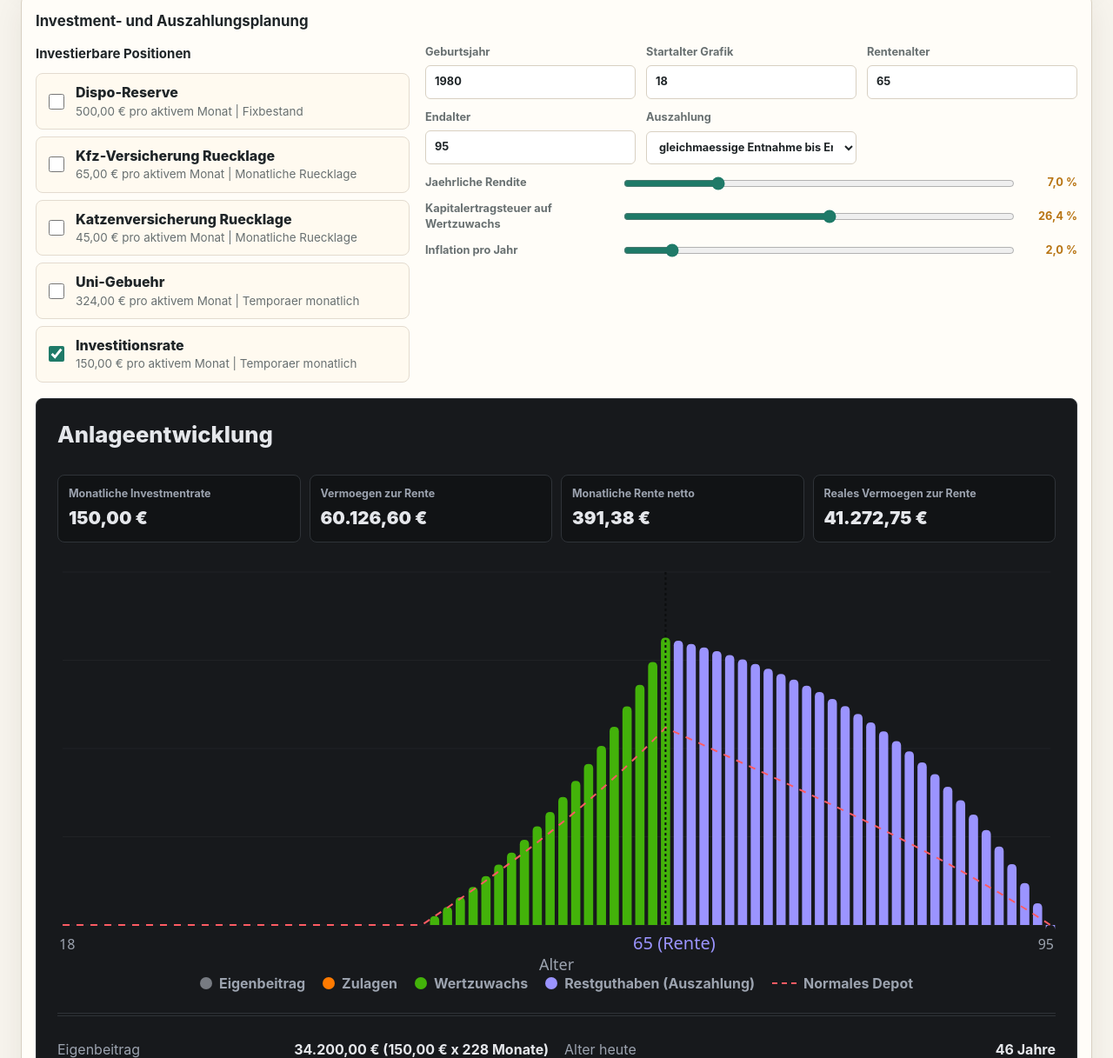
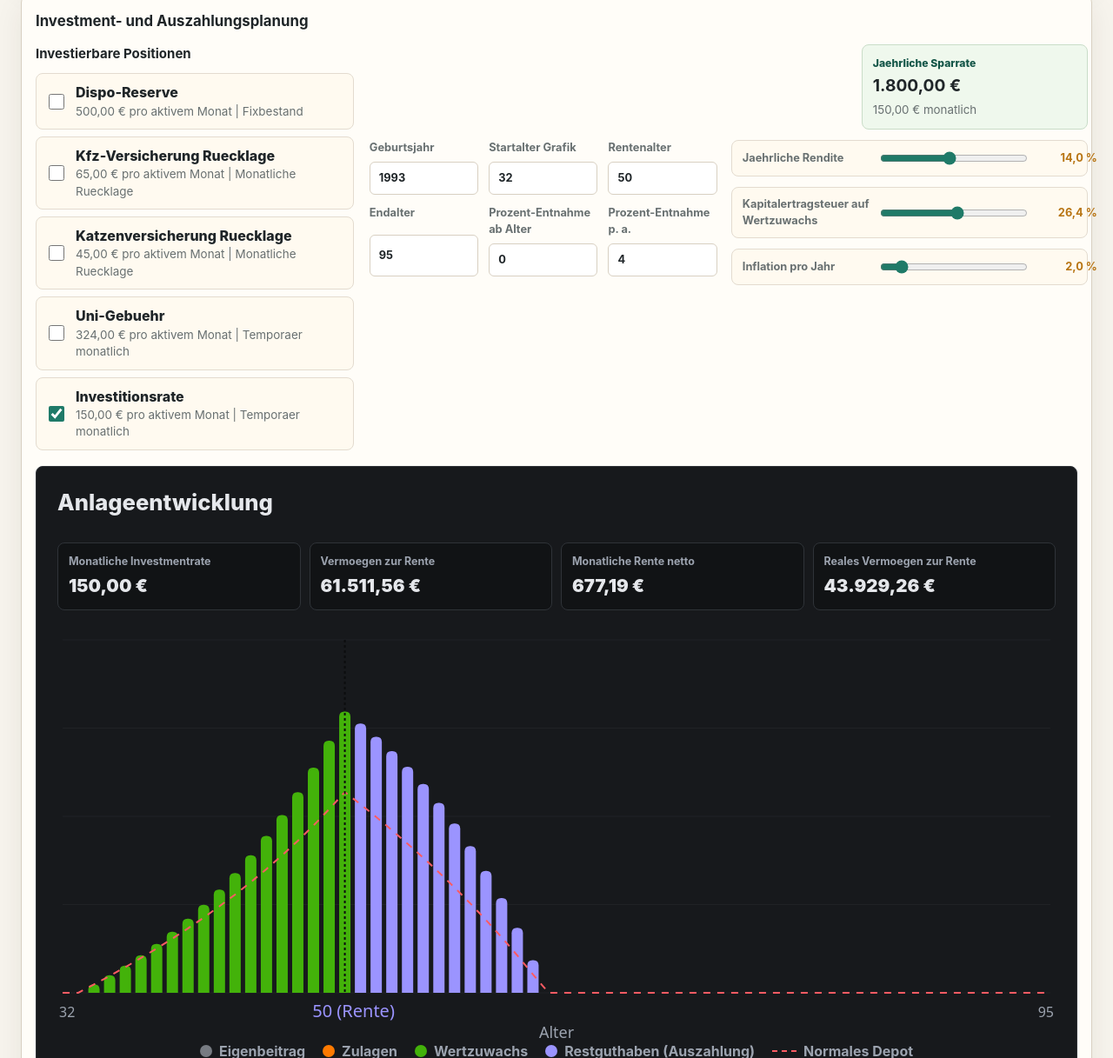
Before and after one commit to kleiveist/BlobFin, a website built with Vite: page frontend/index.html in a window 1280 px wide. Shown: the part 1583-2800 px from the top of the page at 87% size. Built offline with nearby package versions, Linux system fonts and the light colour scheme.

Commit message:
✨ Refine investment payout planning

```diff
--- a/frontend/src/data/defaults.ts
+++ b/frontend/src/data/defaults.ts
@@ -104,14 +104,15 @@ export function defaultPositions(): ReservePosition[] {
 export function defaultInvestmentSettings(): InvestmentSettings {
   return {
     includedIds: ["investitionsrate"],
-    birthYear: 1980,
-    chartStartAge: 18,
+    birthYear: 1993,
+    chartStartAge: 32,
     payoutEndAge: 95,
-    payoutYears: 30,
-    investmentReturnPercent: 7,
+    payoutYears: 45,
+    percentageWithdrawalStartAge: 0,
+    percentageWithdrawalRatePercent: 4,
+    investmentReturnPercent: 14,
     capitalGainsTaxPercent: 26.375,
-    inflationRatePercent: 2,
-    withdrawalMode: "annuity"
+    inflationRatePercent: 2
   };
 }
 
--- a/frontend/src/domain/assetProjection.ts
+++ b/frontend/src/domain/assetProjection.ts
@@ -1,10 +1,16 @@
 import { isActiveInMonth } from "./reserveCalculator";
-import { calculateInvestmentResult } from "./investmentCalculator";
+import { annuityPayment } from "./investmentCalculator";
 import type { AssetProjection, AssetProjectionPoint, InvestmentSettings, ReservePosition } from "../types";
 
 interface SavingSnapshot {
   grossBalance: number;
   contribution: number;
+  withdrawals: number;
+  growth: number;
+  tax: number;
+  netBalance: number;
+  realNetBalance: number;
+  inflationFactor: number;
 }
 
 export function payoutStartAge(settings: InvestmentSettings): number {
@@ -31,113 +37,208 @@ export function buildAssetProjection(
   positions: ReservePosition[],
   settings: InvestmentSettings
 ): AssetProjection {
-  const investment = calculateInvestmentResult(year, positions, settings);
-  const startAge = Math.min(settings.chartStartAge, investment.payoutStartAge);
-  const endAge = Math.max(settings.payoutEndAge, investment.payoutStartAge + 1);
+  const ageToday = Math.max(0, year - settings.birthYear);
+  const retirementAge = payoutStartAge(settings);
+  const startAge = Math.min(settings.chartStartAge, retirementAge);
+  const endAge = Math.max(settings.payoutEndAge, retirementAge + 1);
   const monthlyPattern = selectedMonthlyPattern(positions, settings);
   const monthlyRate = monthlyPattern.reduce((sum, value) => sum + value, 0) / 12;
+  const annualSavingsRate = monthlyRate * 12;
   const annualReturn = settings.investmentReturnPercent / 100;
   const monthlyReturn = (1 + annualReturn) ** (1 / 12) - 1;
-  const monthlyPension =
-    settings.withdrawalMode === "fourPercent" ? (investment.netWealth * 0.04) / 12 : investment.monthlyPensionNet;
+  const retirementSnapshot = savingSnapshot(monthlyPattern, monthlyReturn, settings, ageToday, retirementAge);
+  const payoutMonths = Math.max(1, Math.round((endAge - retirementAge) * 12));
+  const monthlyPension = annuityPayment(retirementSnapshot.netBalance, monthlyReturn, payoutMonths);
+  const realMonthlyPension =
+    retirementSnapshot.inflationFactor > 0 ? monthlyPension / retirementSnapshot.inflationFactor : monthlyPension;
+  const percentageBase = snapshotAtAge(
+    monthlyPattern,
+    monthlyReturn,
+    monthlyPension,
+    settings,
+    ageToday,
+    retirementAge,
+    Math.max(settings.percentageWithdrawalStartAge, ageToday),
+    retirementSnapshot.netBalance
+  );
+  const percentageWithdrawalMonthlyAtStart =
+    percentageBase.netBalance * (settings.percentageWithdrawalRatePercent / 100) / 12;
 
   const points: AssetProjectionPoint[] = [];
 
-  for (let age = startAge; age <= investment.payoutStartAge; age += 1) {
-    const elapsedMonths = Math.max(0, Math.min(investment.savingMonths, Math.round((age - investment.ageToday) * 12)));
-    const snapshot = savingSnapshot(monthlyPattern, monthlyReturn, elapsedMonths);
-    const point = savingPoint(age, snapshot, settings, investment.ageToday);
-
-    if (age === investment.payoutStartAge) {
-      point.grossBalance = investment.grossWealth;
-      point.contribution = investment.totalContribution;
-      point.growth = investment.growth;
-      point.netBalance = investment.netWealth;
-      point.realNetBalance = investment.realWealth;
-      point.normalDepot = investment.realWealth;
-    }
-
-    points.push(point);
-  }
-
-  for (let age = investment.payoutStartAge + 1; age <= endAge; age += 1) {
-    const payoutMonths = Math.max(0, Math.round((age - investment.payoutStartAge) * 12));
-    const netBalance = payoutSnapshot(investment.netWealth, monthlyReturn, monthlyPension, payoutMonths);
-    const yearsFromNow = Math.max(0, age - investment.ageToday);
-    const inflationFactor = (1 + settings.inflationRatePercent / 100) ** yearsFromNow;
-    const realNetBalance = inflationFactor > 0 ? netBalance / inflationFactor : netBalance;
-
-    points.push({
+  for (let age = startAge; age <= endAge; age += 1) {
+    const snapshot = snapshotAtAge(
+      monthlyPattern,
+      monthlyReturn,
+      monthlyPension,
+      settings,
+      ageToday,
+      retirementAge,
       age,
-      phase: "payout",
-      grossBalance: netBalance,
-      contribution: 0,
-      allowance: 0,
-      growth: 0,
-      netBalance,
-      realNetBalance,
-      normalDepot: realNetBalance
-    });
+      retirementSnapshot.netBalance
+    );
+    points.push(pointFromSnapshot(age, age > retirementAge ? "payout" : "saving", snapshot));
   }
 
   return {
     points,
     monthlyRate,
+    annualSavingsRate,
     monthlyPension,
-    retirementAge: investment.payoutStartAge,
+    realMonthlyPension,
+    percentageWithdrawalMonthlyAtStart,
+    percentageWithdrawalAnnualAtStart: percentageWithdrawalMonthlyAtStart * 12,
+    percentageWithdrawalStartAge: settings.percentageWithdrawalStartAge,
+    percentageWithdrawalRatePercent: settings.percentageWithdrawalRatePercent,
+    retirementAge,
     endAge,
-    ageToday: investment.ageToday,
-    wealthAtRetirement: investment.netWealth,
-    realWealthAtRetirement: investment.realWealth
+    ageToday,
+    savingMonths: Math.max(0, Math.round((retirementAge - ageToday) * 12)),
+    totalContribution: retirementSnapshot.contribution,
+    grossWealthAtRetirement: retirementSnapshot.grossBalance,
+    growthAtRetirement: retirementSnapshot.growth,
+    taxAtRetirement: retirementSnapshot.tax,
+    inflationFactorAtRetirement: retirementSnapshot.inflationFactor,
+    wealthAtRetirement: retirementSnapshot.netBalance,
+    realWealthAtRetirement: retirementSnapshot.realNetBalance
   };
 }
 
-function savingSnapshot(monthlyPattern: number[], monthlyReturn: number, months: number): SavingSnapshot {
+function snapshotAtAge(
+  monthlyPattern: number[],
+  monthlyReturn: number,
+  monthlyPension: number,
+  settings: InvestmentSettings,
+  ageToday: number,
+  retirementAge: number,
+  targetAge: number,
+  retirementNetBalance: number
+): SavingSnapshot {
+  if (targetAge <= retirementAge) {
+    return savingSnapshot(monthlyPattern, monthlyReturn, settings, ageToday, targetAge);
+  }
+
+  return payoutSnapshot(
+    retirementNetBalance,
+    monthlyReturn,
+    monthlyPension,
+    settings,
+    ageToday,
+    retirementAge,
+    targetAge
+  );
+}
+
+function savingSnapshot(
+  monthlyPattern: number[],
+  monthlyReturn: number,
+  settings: InvestmentSettings,
+  ageToday: number,
+  targetAge: number
+): SavingSnapshot {
   let grossBalance = 0;
   let contribution = 0;
+  let withdrawals = 0;
+  const months = Math.max(0, Math.round((targetAge - ageToday) * 12));
 
   for (let index = 0; index < months; index += 1) {
+    const ageAtMonth = ageToday + index / 12;
     const monthlyContribution = monthlyPattern[index % 12] || 0;
     grossBalance = grossBalance * (1 + monthlyReturn) + monthlyContribution;
     contribution += monthlyContribution;
+    if (ageAtMonth >= settings.percentageWithdrawalStartAge) {
+      const withdrawal = grossBalance * (settings.percentageWithdrawalRatePercent / 100) / 12;
+      grossBalance = Math.max(0, grossBalance - withdrawal);
+      withdrawals += withdrawal;
+    }
   }
 
-  return { grossBalance, contribution };
+  return completeSnapshot(grossBalance, contribution, withdrawals, settings, ageToday, targetAge);
 }
 
-function savingPoint(
-  age: number,
-  snapshot: SavingSnapshot,
+function payoutSnapshot(
+  startBalance: number,
+  monthlyReturn: number,
+  monthlyPension: number,
   settings: InvestmentSettings,
-  ageToday: number
-): AssetProjectionPoint {
-  const growth = Math.max(0, snapshot.grossBalance - snapshot.contribution);
+  ageToday: number,
+  retirementAge: number,
+  targetAge: number
+): SavingSnapshot {
+  let grossBalance = startBalance;
+  let withdrawals = 0;
+  const months = Math.max(0, Math.round((targetAge - retirementAge) * 12));
+
+  for (let index = 0; index < months; index += 1) {
+    const ageAtMonth = retirementAge + index / 12;
+    grossBalance *= 1 + monthlyReturn;
+    if (ageAtMonth >= settings.percentageWithdrawalStartAge) {
+      const percentageWithdrawal = grossBalance * (settings.percentageWithdrawalRatePercent / 100) / 12;
+      grossBalance = Math.max(0, grossBalance - percentageWithdrawal);
+      withdrawals += percentageWithdrawal;
+    }
+    grossBalance = Math.max(0, grossBalance - monthlyPension);
+    withdrawals += monthlyPension;
+  }
+
+  return completePostTaxSnapshot(grossBalance, withdrawals, settings, ageToday, targetAge);
+}
+
+function completeSnapshot(
+  grossBalance: number,
+  contribution: number,
+  withdrawals: number,
+  settings: InvestmentSettings,
+  ageToday: number,
+  targetAge: number
+): SavingSnapshot {
+  const growth = Math.max(0, grossBalance - contribution);
   const tax = growth * (settings.capitalGainsTaxPercent / 100);
-  const netBalance = Math.max(0, snapshot.grossBalance - tax);
-  const yearsFromNow = Math.max(0, age - ageToday);
+  const netBalance = Math.max(0, grossBalance - tax);
+  const yearsFromNow = Math.max(0, targetAge - ageToday);
   const inflationFactor = (1 + settings.inflationRatePercent / 100) ** yearsFromNow;
   const realNetBalance = inflationFactor > 0 ? netBalance / inflationFactor : netBalance;
 
+  return { grossBalance, contribution, withdrawals, growth, tax, netBalance, realNetBalance, inflationFactor };
+}
+
+function completePostTaxSnapshot(
+  grossBalance: number,
+  withdrawals: number,
+  settings: InvestmentSettings,
+  ageToday: number,
+  targetAge: number
+): SavingSnapshot {
+  const yearsFromNow = Math.max(0, targetAge - ageToday);
+  const inflationFactor = (1 + settings.inflationRatePercent / 100) ** yearsFromNow;
+  const realNetBalance = inflationFactor > 0 ? grossBalance / inflationFactor : grossBalance;
+
+  return {
+    grossBalance,
+    contribution: 0,
+    withdrawals,
+    growth: 0,
+    tax: 0,
+    netBalance: grossBalance,
+    realNetBalance,
+    inflationFactor
+  };
+}
+
+function pointFromSnapshot(
+  age: number,
+  phase: AssetProjectionPoint["phase"],
+  snapshot: SavingSnapshot
+): AssetProjectionPoint {
   return {
     age,
-    phase: "saving",
+    phase,
     grossBalance: snapshot.grossBalance,
     contribution: snapshot.contribution,
     allowance: 0,
-    growth,
-    netBalance,
-    realNetBalance,
-    normalDepot: realNetBalance
+    growth: snapshot.growth,
+    netBalance: snapshot.netBalance,
+    realNetBalance: snapshot.realNetBalance,
+    normalDepot: snapshot.realNetBalance
   };
 }
-
-function payoutSnapshot(startBalance: number, monthlyReturn: number, monthlyPension: number, months: number): number {
-  let balance = startBalance;
-
-  for (let index = 0; index < months; index += 1) {
-    balance = balance * (1 + monthlyReturn) - monthlyPension;
-    if (balance < 0) return 0;
-  }
-
-  return balance;
-}
--- a/frontend/src/main.ts
+++ b/frontend/src/main.ts
@@ -2,7 +2,6 @@ import "./styles.css";
 
 import { createId, defaultAppState, defaultInvestmentSettings } from "./data/defaults";
 import { buildAssetProjection, payoutStartAge as calculatePayoutStartAge } from "./domain/assetProjection";
-import { calculateInvestmentResult } from "./domain/investmentCalculator";
 import { calculateReserveSummary } from "./domain/reserveCalculator";
 import { exportPositionsCsv, exportYearTableCsv, parseCsv, positionsFromCsvRows } from "./lib/csv";
 import {
@@ -121,11 +120,7 @@ function renderAll(): void {
 
 function renderCalculations(): void {
   const reserve = calculateReserveSummary(state.settings, state.positions);
-  const investment = calculateInvestmentResult(state.settings.year, state.positions, state.investment);
   const projection = buildAssetProjection(state.settings.year, state.positions, state.investment);
-  const displayedMonthlyPension = projection.monthlyPension;
-  const displayedRealMonthlyPension =
-    investment.inflationFactor > 0 ? displayedMonthlyPension / investment.inflationFactor : displayedMonthlyPension;
 
   setText("maxNeeded", money(reserve.maxRow.maxNeeded));
   setText("maxNeededHint", `${reserve.maxRow.month}, ohne Notgroschen`);
@@ -135,12 +130,14 @@ function renderCalculations(): void {
   setText("totalInterest", money(reserve.totalInterest));
   setText("totalCashback", money(reserve.totalCashback));
 
-  setText("investmentNetWealthTop", money(investment.netWealth));
-  setText("investmentMonthlyPensionTop", money(displayedMonthlyPension));
-  setText("investmentRealWealthTop", money(investment.realWealth));
+  setText("investmentNetWealthTop", money(projection.wealthAtRetirement));
+  setText("investmentMonthlyPensionTop", money(projection.monthlyPension));
+  setText("investmentRealWealthTop", money(projection.realWealthAtRetirement));
   setText("monthlyRateMetric", money(projection.monthlyRate));
+  setText("monthlySavingsRateMetric", `${money(projection.monthlyRate)} monatlich`);
+  setText("annualSavingsRateMetric", money(projection.annualSavingsRate));
   setText("wealthAtRetirementMetric", money(projection.wealthAtRetirement));
-  setText("monthlyPensionMetric", money(displayedMonthlyPension));
+  setText("monthlyPensionMetric", money(projection.monthlyPension));
   setText("realWealthMetric", money(projection.realWealthAtRetirement));
 
   setRangeLabel("investmentReturnPercent", percent(state.investment.investmentReturnPercent));
@@ -150,22 +147,27 @@ function renderCalculations(): void {
 
   setText(
     "detailContribution",
-    `${money(investment.totalContribution)} (${money(investment.averageMonthlyContribution)} x ${intNumber(
-      investment.savingMonths
+    `${money(projection.totalContribution)} (${money(projection.monthlyRate)} x ${intNumber(
+      projection.savingMonths
     )} Monate)`
   );
-  setText("detailGrowth", money(investment.growth));
-  setText("detailGrossWealth", money(investment.grossWealth));
-  setText("detailTax", `-${money(investment.tax)}`);
-  setText("detailNetWealth", money(investment.netWealth));
-  setText("detailInflationFactor", `${investment.inflationFactor.toFixed(2).replace(".", ",")}x`);
-  setText("detailRealWealth", money(investment.realWealth));
-  setText("detailAgeToday", `${intNumber(investment.ageToday)} Jahre`);
-  setText("detailPayoutStartAge", `${intNumber(investment.payoutStartAge)} Jahre`);
-  setText("detailSavingMonths", `${intNumber(investment.savingMonths)} Monate`);
-  setText("detailMonthlyPension", money(displayedMonthlyPension));
-  setText("detailRealMonthlyPension", money(displayedRealMonthlyPension));
-  setText("detailSelectedMonthlyRate", money(investment.averageMonthlyContribution));
+  setText("detailGrowth", money(projection.growthAtRetirement));
+  setText("detailGrossWealth", money(projection.grossWealthAtRetirement));
+  setText("detailTax", `-${money(projection.taxAtRetirement)}`);
+  setText("detailNetWealth", money(projection.wealthAtRetirement));
+  setText("detailInflationFactor", `${projection.inflationFactorAtRetirement.toFixed(2).replace(".", ",")}x`);
+  setText("detailRealWealth", money(projection.realWealthAtRetirement));
+  setText("detailAnnualSavingsRate", money(projection.annualSavingsRate));
+  setText("detailAgeToday", `${intNumber(projection.ageToday)} Jahre`);
+  setText("detailPayoutStartAge", `${intNumber(projection.retirementAge)} Jahre`);
+  setText("detailPercentageWithdrawalStartAge", `${intNumber(projection.percentageWithdrawalStartAge)} Jahre`);
+  setText("detailPercentageWithdrawalRate", percent(projection.percentageWithdrawalRatePercent));
+  setText("detailPercentageWithdrawalMonthly", money(projection.percentageWithdrawalMonthlyAtStart));
+  setText("detailPercentageWithdrawalAnnual", money(projection.percentageWithdrawalAnnualAtStart));
+  setText("detailSavingMonths", `${intNumber(projection.savingMonths)} Monate`);
+  setText("detailMonthlyPension", money(projection.monthlyPension));
+  setText("detailRealMonthlyPension", money(projection.realMonthlyPension));
+  setText("detailSelectedMonthlyRate", money(projection.monthlyRate));
 
   renderResultTable(reserve);
   drawInvestmentChart(document.querySelector<HTMLCanvasElement>("#investmentChart"), projection);
@@ -301,13 +303,6 @@ function updatePlanningSetting(field: keyof PlanningSettings, value: string): vo
 
 function updateInvestmentSetting(field: keyof InvestmentSettings, value: string): void {
   if (field === "includedIds") return;
-  if (field === "withdrawalMode") {
-    if (value === "annuity" || value === "fourPercent") {
-      state.investment = { ...state.investment, withdrawalMode: value };
-    }
-    return;
-  }
-
   if (field === "payoutEndAge") {
     const retirementAge = calculatePayoutStartAge(state.investment);
     const payoutEndAge = clamp(numberValue(value), investmentMin(field), investmentMax(field));
@@ -489,6 +484,7 @@ function investmentMin(field: keyof InvestmentSettings): number {
   if (field === "chartStartAge") return 0;
   if (field === "birthYear") return 1962;
   if (field === "payoutEndAge") return 70;
+  if (field === "percentageWithdrawalStartAge") return 0;
   if (field === "payoutYears") return 1;
   if (field === "inflationRatePercent") return 1;
   return 0;
@@ -498,6 +494,8 @@ function investmentMax(field: keyof InvestmentSettings): number {
   if (field === "chartStartAge") return 80;
   if (field === "birthYear") return 2009;
   if (field === "payoutEndAge") return 110;
+  if (field === "percentageWithdrawalStartAge") return 110;
+  if (field === "percentageWithdrawalRatePercent") return 20;
   if (field === "payoutYears") return 50;
   if (field === "investmentReturnPercent") return 30;
   if (field === "capitalGainsTaxPercent") return 50;
--- a/frontend/src/styles.css
+++ b/frontend/src/styles.css
@@ -328,8 +328,9 @@ tfoot th {
 
 .investment-grid {
   display: grid;
-  grid-template-columns: minmax(260px, 430px) minmax(0, 1fr);
+  grid-template-columns: minmax(360px, 0.62fr) minmax(0, 1.38fr);
   gap: 18px;
+  align-items: start;
 }
 
 .investment-selector,
@@ -343,9 +344,64 @@ tfoot th {
   grid-column: 1 / -1;
 }
 
+.investment-controls {
+  display: grid;
+  gap: 12px;
+}
+
+.investment-control-top {
+  display: flex;
+  justify-content: flex-end;
+}
+
+.investment-control-grid {
+  display: grid;
+  grid-template-columns: minmax(400px, 1fr) minmax(410px, 0.95fr);
+  gap: 16px;
+  align-items: start;
+}
+
+.investment-input-grid {
+  display: grid;
+  grid-template-columns: repeat(3, minmax(122px, 1fr));
+  gap: 12px;
+}
+
+.investment-range-panel {
+  display: grid;
+  gap: 12px;
+  min-width: 0;
+}
+
 .include-list {
   display: grid;
   gap: 8px;
+}
+
+.savings-rate-card {
+  display: grid;
+  gap: 4px;
+  width: min(100%, 260px);
+  min-width: 0;
+  border: 1px solid #c9ddc8;
+  border-radius: 8px;
+  background: #eff8ed;
+  padding: 12px;
+}
+
+.savings-rate-card span {
+  color: var(--accent-strong);
+  font-size: 0.76rem;
+  font-weight: 850;
+}
+
+.savings-rate-card strong {
+  font-size: 1.2rem;
+  overflow-wrap: anywhere;
+}
+
+.savings-rate-card small {
+  color: var(--muted);
 }
 
 .include-item {
@@ -376,9 +432,14 @@ tfoot th {
 }
 
 .range-field {
-  grid-template-columns: minmax(150px, 220px) minmax(160px, 1fr) minmax(68px, auto);
+  grid-template-columns: minmax(150px, 220px) minmax(170px, 1fr) minmax(76px, auto);
   align-items: center;
-  margin-bottom: 10px;
+  min-width: 0;
+  margin-bottom: 0;
+  border: 1px solid #e3dbcf;
+  border-radius: 8px;
+  background: #fffaf0;
+  padding: 10px 12px;
 }
 
 .range-field strong {
@@ -564,9 +625,15 @@ tfoot th {
   border: 0;
 }
 
+@media (max-width: 1240px) {
+  .investment-grid {
+    grid-template-columns: 1fr;
+  }
+}
+
 @media (max-width: 1080px) {
   .workspace-grid,
-  .investment-grid {
+  .investment-control-grid {
     grid-template-columns: 1fr;
   }
 
@@ -587,6 +654,7 @@ tfoot th {
   .summary-grid,
   .field-grid,
   .field-grid.wide,
+  .investment-input-grid,
   .details-grid {
     grid-template-columns: 1fr;
   }
--- a/frontend/src/views/templates.ts
+++ b/frontend/src/views/templates.ts
@@ -104,16 +104,28 @@ export function renderAppShell(): string {
           </div>
 
           <div class="investment-controls">
-            <div class="field-grid wide">
+            <div class="investment-control-top">
+              <aside class="savings-rate-card" aria-label="Sparrate">
+                <span>Jaehrliche Sparrate</span>
+                <strong id="annualSavingsRateMetric">-</strong>
+                <small id="monthlySavingsRateMetric">-</small>
+              </aside>
+            </div>
+            <div class="investment-control-grid">
+              <div class="investment-input-grid">
                 ${numberField("birthYear", "Geburtsjahr", "investment", "birthYear", { min: 1962, max: 2009, step: 1 })}
                 ${numberField("chartStartAge", "Startalter Grafik", "investment", "chartStartAge", { min: 0, max: 80, step: 1 })}
                 ${retirementAgeField()}
                 ${numberField("payoutEndAge", "Endalter", "investment", "payoutEndAge", { min: 70, max: 110, step: 1 })}
-              ${withdrawalModeField()}
+                ${numberField("percentageWithdrawalStartAge", "Prozent-Entnahme ab Alter", "investment", "percentageWithdrawalStartAge", { min: 0, max: 110, step: 1 })}
+                ${numberField("percentageWithdrawalRatePercent", "Prozent-Entnahme p. a.", "investment", "percentageWithdrawalRatePercent", { min: 0, max: 20, step: 0.1 })}
               </div>
+              <div class="investment-range-panel">
                 ${rangeField("investmentReturnPercent", "Jaehrliche Rendite", 0, 30, 0.1)}
                 ${rangeField("capitalGainsTaxPercent", "Kapitalertragsteuer auf Wertzuwachs", 0, 50, 0.1)}
                 ${rangeField("inflationRatePercent", "Inflation pro Jahr", 1, 10, 0.1)}
+              </div>
+            </div>
           </div>
 
           <div class="investment-visual">
@@ -146,11 +158,16 @@ export function renderAppShell(): string {
                 ${detailLine("Reales Vermoegen", "detailRealWealth")}
                 </div>
                 <div class="detail-list" aria-label="Auszahlung">
+                ${detailLine("Jaehrliche Sparrate", "detailAnnualSavingsRate")}
                 ${detailLine("Alter heute", "detailAgeToday")}
-                ${detailLine("Start Auszahlung", "detailPayoutStartAge")}
+                ${detailLine("Gleichmaessige Entnahme ab Alter", "detailPayoutStartAge")}
+                ${detailLine("Prozent-Entnahme ab Alter", "detailPercentageWithdrawalStartAge")}
+                ${detailLine("Prozent-Entnahme p. a.", "detailPercentageWithdrawalRate")}
+                ${detailLine("Monatliche Prozent-Entnahme", "detailPercentageWithdrawalMonthly")}
+                ${detailLine("Jaehrliche Prozent-Entnahme", "detailPercentageWithdrawalAnnual")}
                 ${detailLine("Ansparzeit", "detailSavingMonths")}
-                ${detailLine("Monatliche Rente netto", "detailMonthlyPension")}
-                ${detailLine("Monatliche Rente real", "detailRealMonthlyPension")}
+                ${detailLine("Monatliche gleichmaessige Entnahme netto", "detailMonthlyPension")}
+                ${detailLine("Monatliche gleichmaessige Entnahme real", "detailRealMonthlyPension")}
                 ${detailLine("Gewaehlte Monatsrate", "detailSelectedMonthlyRate")}
                 </div>
               </div>
@@ -230,18 +247,6 @@ function retirementAgeField(): string {
   `;
 }
 
-function withdrawalModeField(): string {
-  return `
-    <label class="field" for="withdrawalMode">
-      <span>Auszahlung</span>
-      <select id="withdrawalMode" data-investment="withdrawalMode">
-        <option value="annuity">gleichmaessige Entnahme bis Endalter</option>
-        <option value="fourPercent">4-%-Regel pro Jahr</option>
-      </select>
-    </label>
-  `;
-}
-
 function chartMetric(id: string, label: string): string {
   return `
     <div class="chart-metric">
```
Also changed, not shown: frontend/src/lib/storage.ts (+18 -8 lines), frontend/src/tests/investmentCalculator.test.ts (+8 -5 lines), frontend/src/types.ts (+14 -2 lines). Lines whose indentation alone changed are shown as unchanged.
